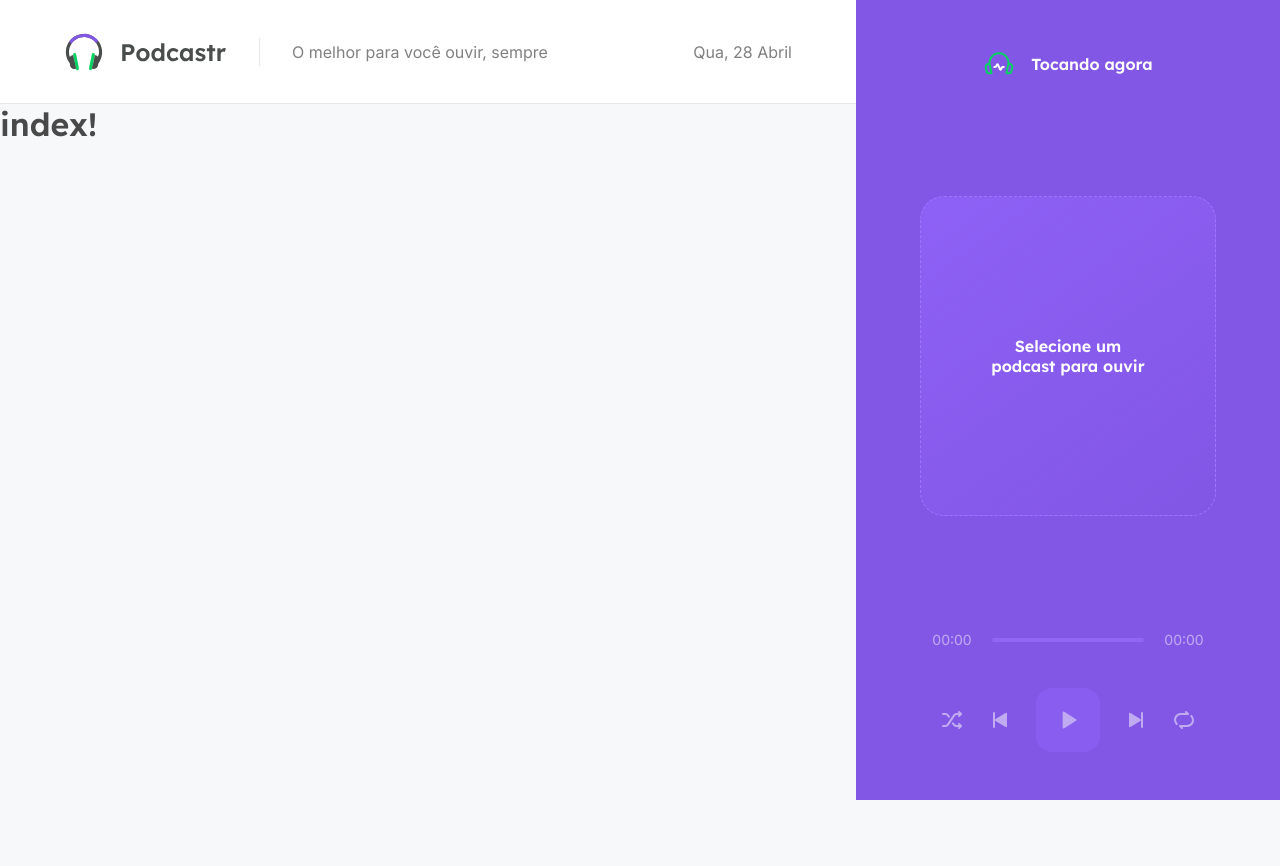
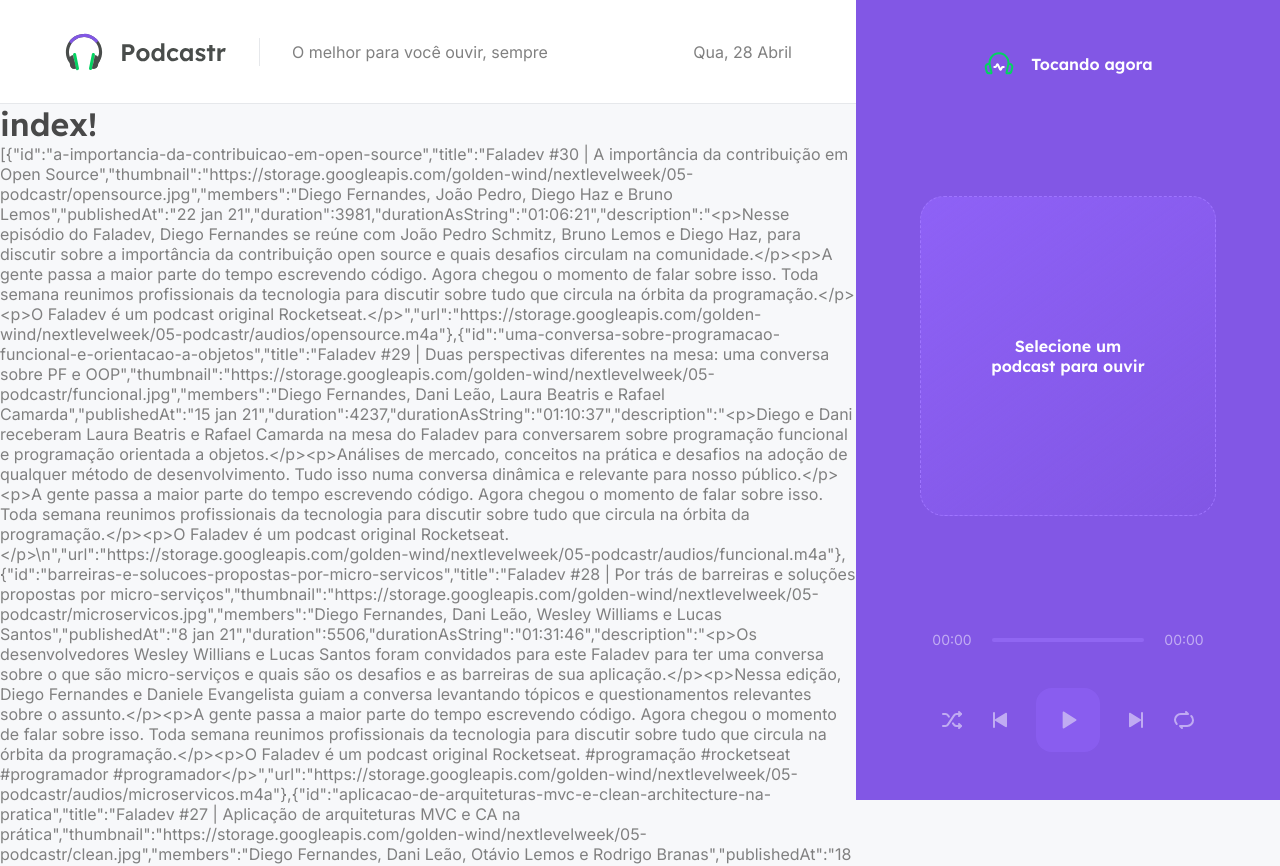
Before and after one commit to jmfantin2/nlw-5-react, a Next.js app: page / in a window 1280 px wide. Shown: the top 866 px of the page. Before the commit the page ends 800 px from the top, so only its background shows below. Built offline with nearby package versions, Linux system fonts and the light colour scheme; data requests are answered from the project's data file.

Commit message:
put missing return variable at convertDurationToTimeString

```diff
--- a/package.json
+++ b/package.json
@@ -9,6 +9,7 @@
     "server": "json-server server.json -w -d 750 -p 3333"
   },
   "dependencies": {
+    "axios": "^0.21.1",
     "date-fns": "^2.21.1",
     "next": "10.2.0",
     "react": "17.0.2",
--- a/src/pages/index.tsx
+++ b/src/pages/index.tsx
@@ -1,25 +1,70 @@
-export default function Home(props) {
-  console.log(props.episodes);
+import { GetStaticProps } from 'next';
+import { format, parseISO } from 'date-fns';
+import ptBR from 'date-fns/locale/pt-BR'
 
+import { api } from '../services/api';
+import { convertDurationToTimeString } from '../utils/convertDurationToTimeString';
+
+type Episode = {
+  id: string;
+  title: string;
+  thumbnail: string;
+  description: string;
+  members: string;
+  duration: number;
+  durationAsString: string;
+  url: string;
+  publishedAr: string;
+}
+
+type HomeProps = {
+  episodes: Episode[];
+}
+
+export default function Home(props: HomeProps) {
   return (
-    <>
+    <div>
       <h1>index!</h1>
-    </>
+      <p>{JSON.stringify(props.episodes)}</p>
+    </div>
   );
 }
 /** getServerSideProps()
- *  SSR magic stuff | \/ SSG alt
+ *  ↪ SSR magic stuff | ↓ SSG alt
 */
-export async function getStaticProps() {
-  const response = await fetch('http://localhost:3333/episodes');
-  const data = await response.json();
+export const getStaticProps: GetStaticProps = async () => {
+  /* Get the data */
+  const { data } = await api.get('episodes', {
+    params: {
+      _limit: 12, //for the 2 most recent + 10 for the list
+      _sort: 'published_at', //by time published
+      _order: 'desc' // most recent ones first
+    }
+  });
 
+  /* Format the data */
+  const episodes = data.map(episode => {
+    return {
+      id: episode.id,
+      title: episode.title,
+      thumbnail: episode.thumbnail,
+      members: episode.members,
+      publishedAt: format(parseISO(episode.published_at),'d MMM yy',{locale: ptBR}),
+      duration: Number(episode.file.duration),
+      durationAsString: convertDurationToTimeString(Number(episode.file.duration)),
+      description: episode.description,
+      url: episode.file.url
+    };
+  })
+
+  /* Make the data available at your own terms */
   return {
     props: {
-      episodes: data,
+      episodes,
     },
     revalidate: 60 * 60 * 8 //in seconds
-    // generates a new version of the page every 8h
+    // generates a new version of the page every 8 hours
     // which means we now need a production build to effectively watch this happening
   }
+
 }
--- /dev/null
+++ b/src/services/api.ts
@@ -0,0 +1,5 @@
+import axios from 'axios';
+
+export const api = axios.create({
+  baseURL: 'http://localhost:3333/'
+})
--- /dev/null
+++ b/src/utils/convertDurationToTimeString.ts
@@ -0,0 +1,13 @@
+export const convertDurationToTimeString = (duration: number) : String => {
+  //duration is in seconds
+  const hours = Math.floor(duration/(3600));
+  const minutes = Math.floor((duration%3600)/60);
+  const seconds = duration%60;
+
+  //two digits maximum for every number, separated by :
+  const timeString = [hours, minutes, seconds]
+    .map(unit => String(unit).padStart(2,'0'))
+    .join(':');
+
+  return timeString;
+}
```
Also changed, not shown: 2 other files (tests, documents, lock files or other folders).
